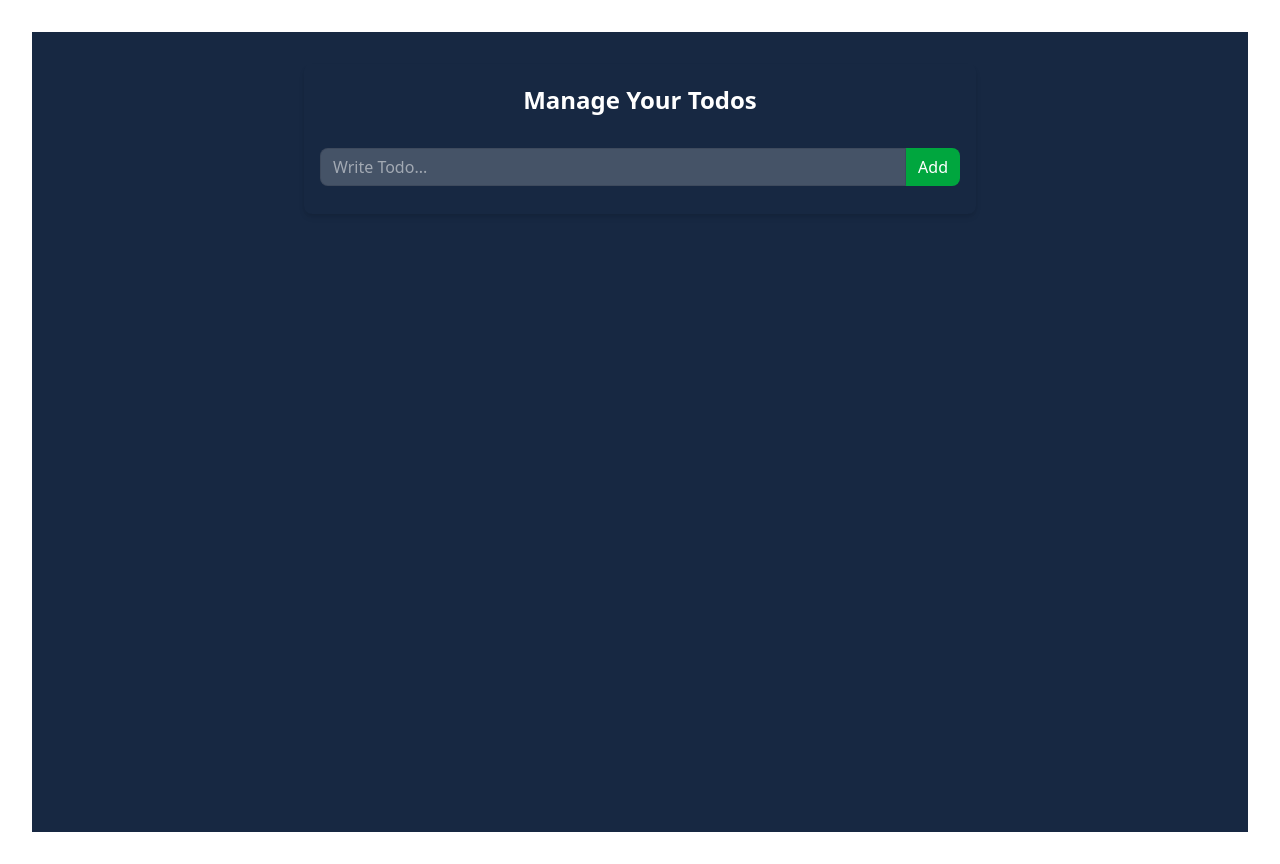
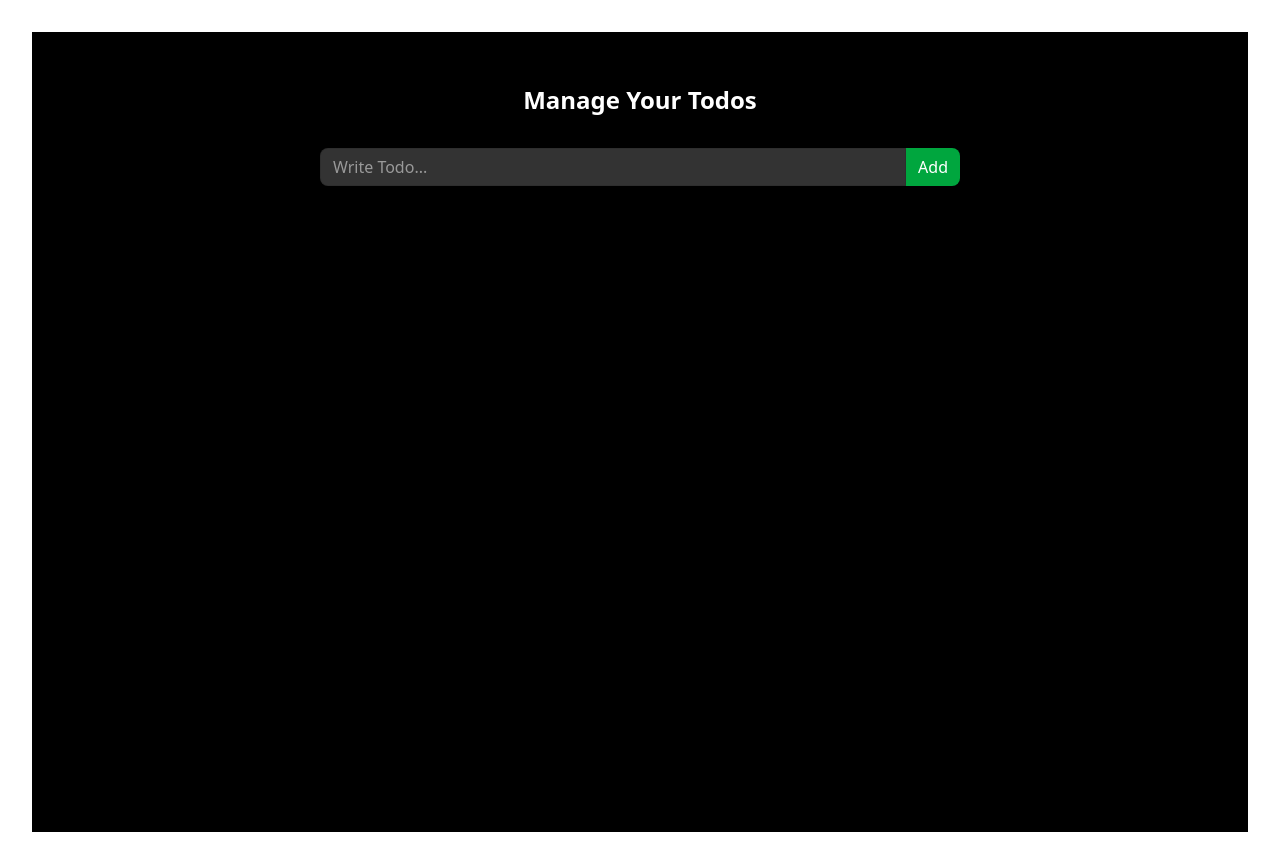
Before and after one commit to RahimMirani/React-Context-TODO, a React (Vite) app: page / in a window 1280 px wide. Built offline with nearby package versions, Linux system fonts and the light colour scheme.

Commit message:
BG Color update

```diff
--- a/src/App.jsx
+++ b/src/App.jsx
@@ -39,7 +39,7 @@ function App() {
 
   return (
     <TodoProvider value={{todos, addTodo, updateTodo, deleteTodo, toggleComplete}}>
-    <div className="bg-[#172842] min-h-screen py-8">
+    <div className="bg-black min-h-screen py-8">
                 <div className="w-full max-w-2xl mx-auto shadow-md rounded-lg px-4 py-3 text-white">
                     <h1 className="text-2xl font-bold text-center mb-8 mt-2">Manage Your Todos</h1>
                     <div className="mb-4">
```
